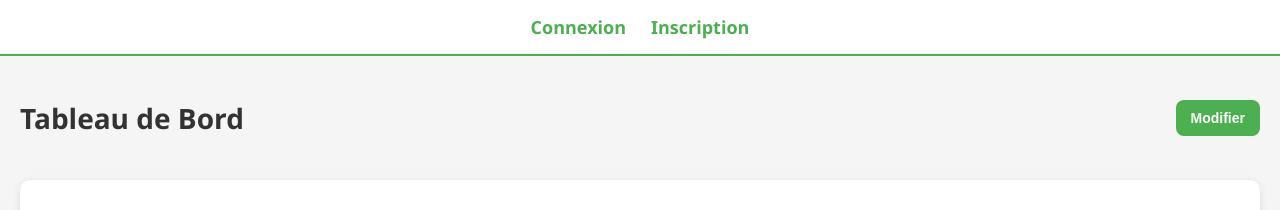
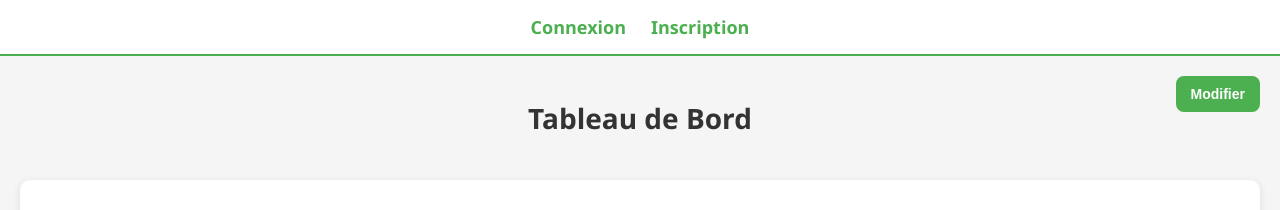
Before and after one commit to bentrd/bibliotheque-ada, a React (Vite) app in the folder frontend/: page /profile in a window 1280 px wide. Shown: the top 210 px of the page. Built offline with nearby package versions, Linux system fonts and the light colour scheme; no server answers.

Commit message:
Le titre de la page est maintenant centré

```diff
--- a/frontend/src/pages/Profile.jsx
+++ b/frontend/src/pages/Profile.jsx
@@ -49,9 +49,26 @@ function Profile() {
   // Inclut également un bouton pour modifier le profil et afficher un formulaire modal
   return (
     <div style={{ padding: '20px' }}>
-      <div style={{ display: 'flex', alignItems: 'center', justifyContent: 'space-between', marginBottom: '20px' }}>
-        <h2 style={{ fontSize: '28px', color: '#333' }}>Tableau de Bord</h2>
+      <div style={{
+        display: 'flex',
+        alignItems: 'center',
+        justifyContent: 'center', // Centrer les éléments
+        marginBottom: '20px',
+        position: 'relative' // Permet de positionner le bouton en absolu par rapport à ce conteneur
+      }}>
+        <h2 style={{
+          fontSize: '28px',
+          color: '#333',
+          textAlign: 'center', // Centrer le titre
+          flexGrow: 0, // Empêche le titre de grandir
+          width: '100%' // S'assure que le titre occupe toute la largeur disponible
+        }}>
+          Tableau de Bord
+        </h2>
         <button onClick={() => setShowModal(true)} style={{
+          position: 'absolute', // Le bouton est positionné indépendamment du flux flex
+          top: '0',
+          right: '0',
           padding: '10px 15px',
           borderRadius: '8px',
           border: 'none',
```
